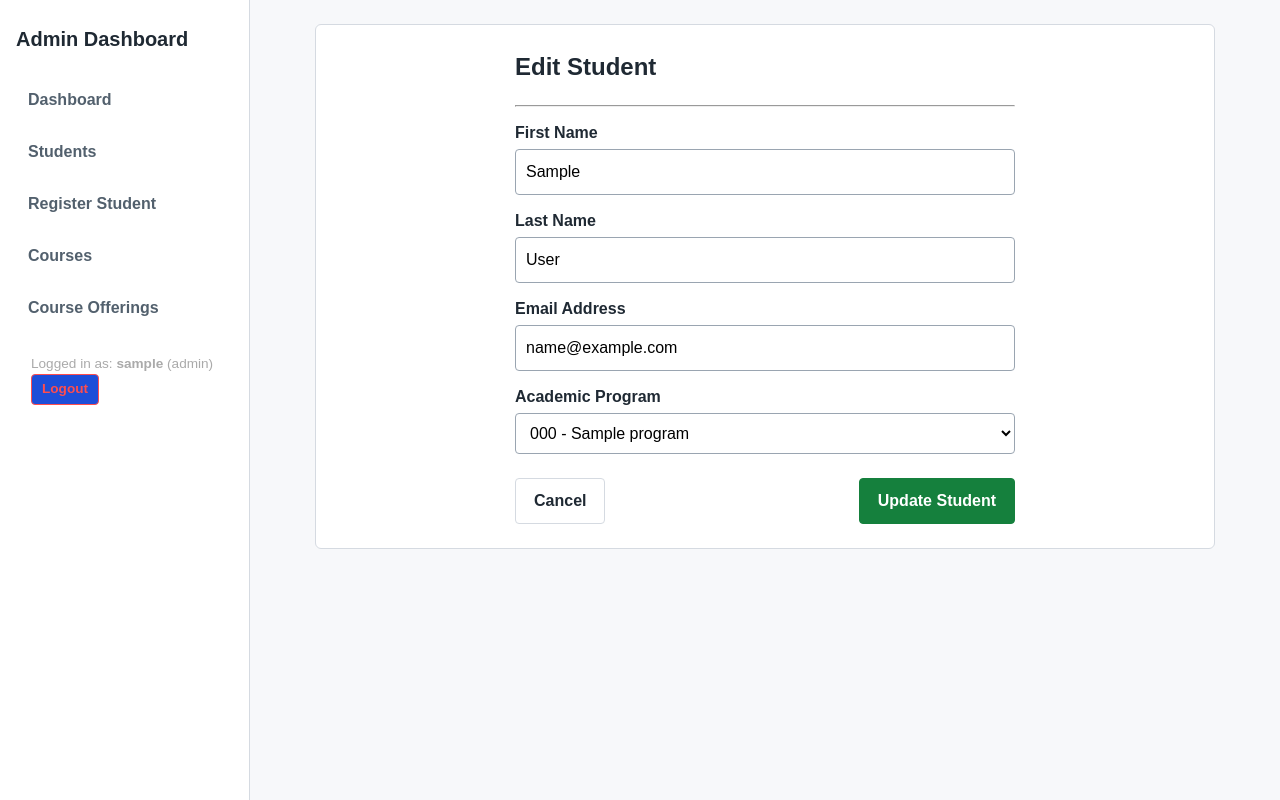
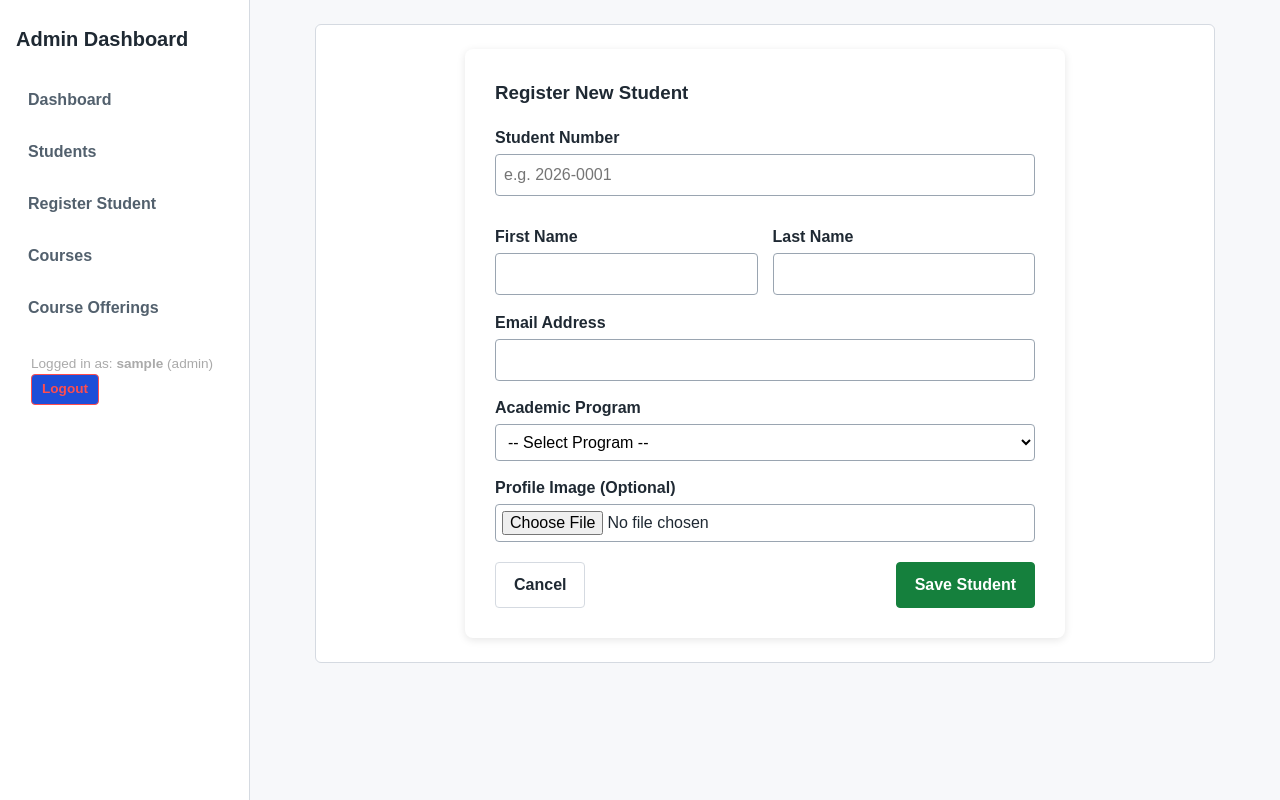
Before and after one commit to AntonioRA3377/Enrollment-system-, a Flask app: page /student/edit/1 in a window 1280 px wide. Run offline with Flask 3, Linux system fonts and the light colour scheme; the visitor is signed in with stand-in values (Sample User, id 1); tables that the repository leaves empty or names only in its code hold one stand-in row (values such as "Sample post").

Commit message:
Fix Jinja block tag syntax and finalize Lab 16 profile image display

```diff
--- a/app.py
+++ b/app.py
@@ -7,6 +7,18 @@ from functools import wraps
 
 app = Flask(__name__)
 app.secret_key = 'super_secret_key'
+import os
+from werkzeug.utils import secure_filename
+
+UPLOAD_FOLDER = os.path.join('static', 'uploads')
+ALLOWED_EXTENSIONS = {'png', 'jpg', 'jpeg', 'gif'}
+
+app.config['UPLOAD_FOLDER'] = UPLOAD_FOLDER
+os.makedirs(UPLOAD_FOLDER, exist_ok=True)
+
+def allowed_file(filename):
+    return '.' in filename and filename.rsplit('.', 1)[1].lower() in ALLOWED_EXTENSIONS
+
 
 # ---------------------------------------------------------
 # AUTHENTICATION DECORATOR
@@ -147,26 +159,27 @@ def student_profile(student_id):
     conn = get_db_connection()
     cursor = conn.cursor(dictionary=True)
 
-    cursor.execute(
-        """
-        SELECT s.*, p.program_code, p.program_name
+    cursor.execute("""
+        SELECT s.*, p.program_name, p.program_code
         FROM students s
         LEFT JOIN programs p ON s.program_id = p.program_id
         WHERE s.student_id = %s
-    """,
-        (student_id,),
-    )
+    """, (student_id,))
     student = cursor.fetchone()
+
+    if not student:
+        cursor.close()
+        conn.close()
+        flash('Student not found.', 'danger')
+        return redirect(url_for('students'))
+
+    cursor.execute("""SELECT e.* FROM enrollments e WHERE e.student_id = %s""", (student_id,))
+    enrollments = cursor.fetchall()
 
     cursor.close()
     conn.close()
 
-    if not student:
-        flash('Student not found.', 'danger')
-        return redirect(url_for('students'))
-
-    return render_template('student_profile.html', student=student)
-
+    return render_template('student_profile.html', student=student, enrollments=enrollments)
 
 @app.route('/student/new', methods=['GET', 'POST'])
 @login_required
@@ -179,32 +192,33 @@ def student_new():
         first_name = request.form['first_name']
         last_name = request.form['last_name']
         email = request.form['email']
-        program_id = request.form.get('program_id')
+        program_id = request.form.get('program_id') or None
 
-        try:
-            cursor.execute(
-                """
-                INSERT INTO students (student_number, first_name, last_name, email, program_id)
-                VALUES (%s, %s, %s, %s, %s)
-            """,
-                (student_number, first_name, last_name, email, program_id),
-            )
-            conn.commit()
-            flash('Student added successfully!', 'success')
-            return redirect(url_for('students'))
-        except Exception as e:
-            conn.rollback()
-            flash(f'Error adding student: {e}', 'danger')
-        finally:
-            cursor.close()
-            conn.close()
+        # Handle File Upload
+        profile_image = 'default_avatar.png'
+        file = request.files.get('profile_image')
+        if file and file.filename != '' and allowed_file(file.filename):
+            ext = file.filename.rsplit('.', 1)[1].lower()
+            filename = f"{uuid.uuid4().hex}.{ext}"
+            file.save(os.path.join(app.config['UPLOAD_FOLDER'], filename))
+            profile_image = filename
 
-    cursor.execute('SELECT * FROM programs')
+        cursor.execute(
+            "INSERT INTO students (student_number, first_name, last_name, email, program_id, profile_image) VALUES (%s, %s, %s, %s, %s, %s)",
+            (student_number, first_name, last_name, email, program_id, profile_image)
+        )
+        conn.commit()
+        cursor.close()
+        conn.close()
+
+        flash('Student added successfully!', 'success')
+        return redirect(url_for('students'))
+
+    cursor.execute("SELECT * FROM programs")
     programs = cursor.fetchall()
     cursor.close()
     conn.close()
     return render_template('student_form.html', programs=programs)
-
 
 @app.route('/student/edit/<int:student_id>', methods=['GET', 'POST'])
 @login_required
--- a/templates/student_form.html
+++ b/templates/student_form.html
@@ -1,49 +1,51 @@
-{% extends 'base.html' %}
+{% extends "base.html" %}
 
-{% block title %}{{ 'Edit Student' if student else 'Register Student' }}{% endblock %}
+{% block title %}Register New Student - Lab 16{% endblock %}
 
 {% block content %}
-<div style="max-width: 500px; margin: 0 auto;">
-    <h2>{{ 'Edit Student' if student else 'Register New Student' }}</h2>
-    <hr>
-    <form method="POST">
-        {% if not student %}
-        <div>
-            <label for="student_number">Student Number</label>
-            <input type="text" id="student_number" name="student_number" required placeholder="e.g. 2026-0001">
-        </div>
-        {% endif %}
+<div class="container mt-4" style="max-width: 600px; margin: 0 auto; background: #fff; padding: 30px; border-radius: 8px; box-shadow: 0 2px 8px rgba(0,0,0,0.1);">
+    <h3 class="mb-4">Register New Student</h3>
 
-        <div>
-            <label for="first_name">First Name</label>
-            <input type="text" id="first_name" name="first_name" value="{{ student.first_name if student else '' }}" required>
+    <form method="POST" action="{{ url_for('student_new') }}" enctype="multipart/form-data">
+        <div class="mb-3" style="margin-bottom: 15px;">
+            <label class="form-label">Student Number</label>
+            <input type="text" name="student_number" class="form-control" placeholder="e.g. 2026-0001" required style="width: 100%; padding: 8px;">
         </div>
 
-        <div>
-            <label for="last_name">Last Name</label>
-            <input type="text" id="last_name" name="last_name" value="{{ student.last_name if student else '' }}" required>
+        <div style="display: grid; grid-template-columns: 1fr 1fr; gap: 15px;" class="mb-3">
+            <div>
+                <label class="form-label">First Name</label>
+                <input type="text" name="first_name" class="form-control" required style="width: 100%; padding: 8px;">
+            </div>
+            <div>
+                <label class="form-label">Last Name</label>
+                <input type="text" name="last_name" class="form-control" required style="width: 100%; padding: 8px;">
+            </div>
         </div>
 
-        <div>
-            <label for="email">Email Address</label>
-            <input type="email" id="email" name="email" value="{{ student.email if student else '' }}" required>
+        <div class="mb-3" style="margin-bottom: 15px;">
+            <label class="form-label">Email Address</label>
+            <input type="email" name="email" class="form-control" required style="width: 100%; padding: 8px;">
         </div>
 
-        <div>
-            <label for="program_id">Academic Program</label>
-            <select id="program_id" name="program_id" required>
+        <div class="mb-3" style="margin-bottom: 15px;">
+            <label class="form-label">Academic Program</label>
+            <select name="program_id" class="form-select" style="width: 100%; padding: 8px;">
                 <option value="">-- Select Program --</option>
                 {% for p in programs %}
-                <option value="{{ p.program_id }}" {% if student and student.program_id == p.program_id %}selected{% endif %}>
-                    {{ p.program_code }} - {{ p.program_name }}
-                </option>
+                <option value="{{ p.program_id }}">{{ p.program_code }} - {{ p.program_name }}</option>
                 {% endfor %}
             </select>
         </div>
 
-        <div class="d-flex justify-content-between align-items-center mt-4">
+        <div class="mb-4" style="margin-bottom: 20px;">
+            <label class="form-label">Profile Image (Optional)</label>
+            <input type="file" name="profile_image" class="form-control" accept="image/*" style="width: 100%; padding: 6px;">
+        </div>
+
+        <div style="display: flex; justify-content: space-between;">
             <a href="{{ url_for('students') }}" class="btn btn-secondary">Cancel</a>
-            <button type="submit" class="btn btn-success">{{ 'Update Student' if student else 'Save Student' }}</button>
+            <button type="submit" class="btn btn-success">Save Student</button>
         </div>
     </form>
 </div>
```
Also changed, not shown: templates/student_profile.html (+52 -22 lines), static/uploads/6289e7fc59a04d6ab6764b3c0b5480f4.jpeg (added), 2 other files.
